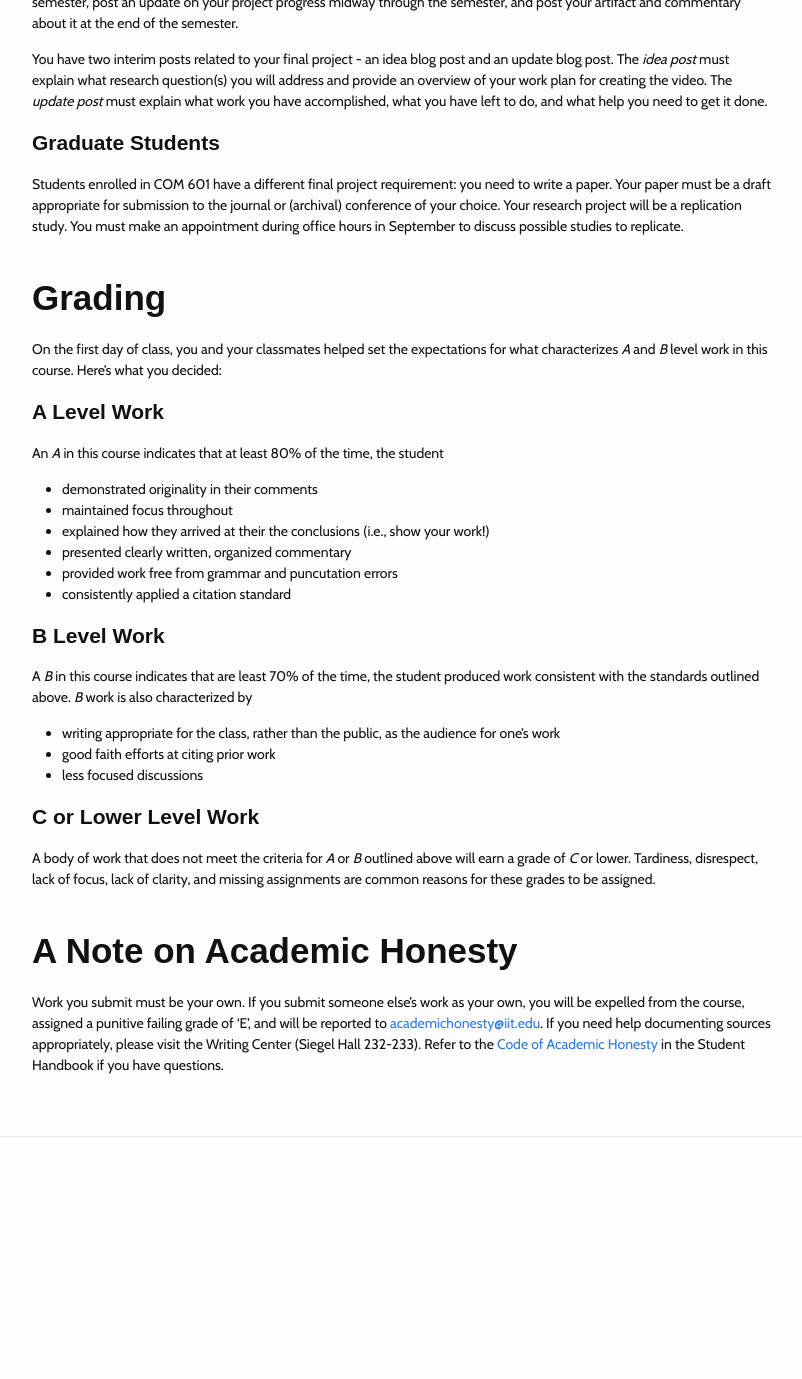
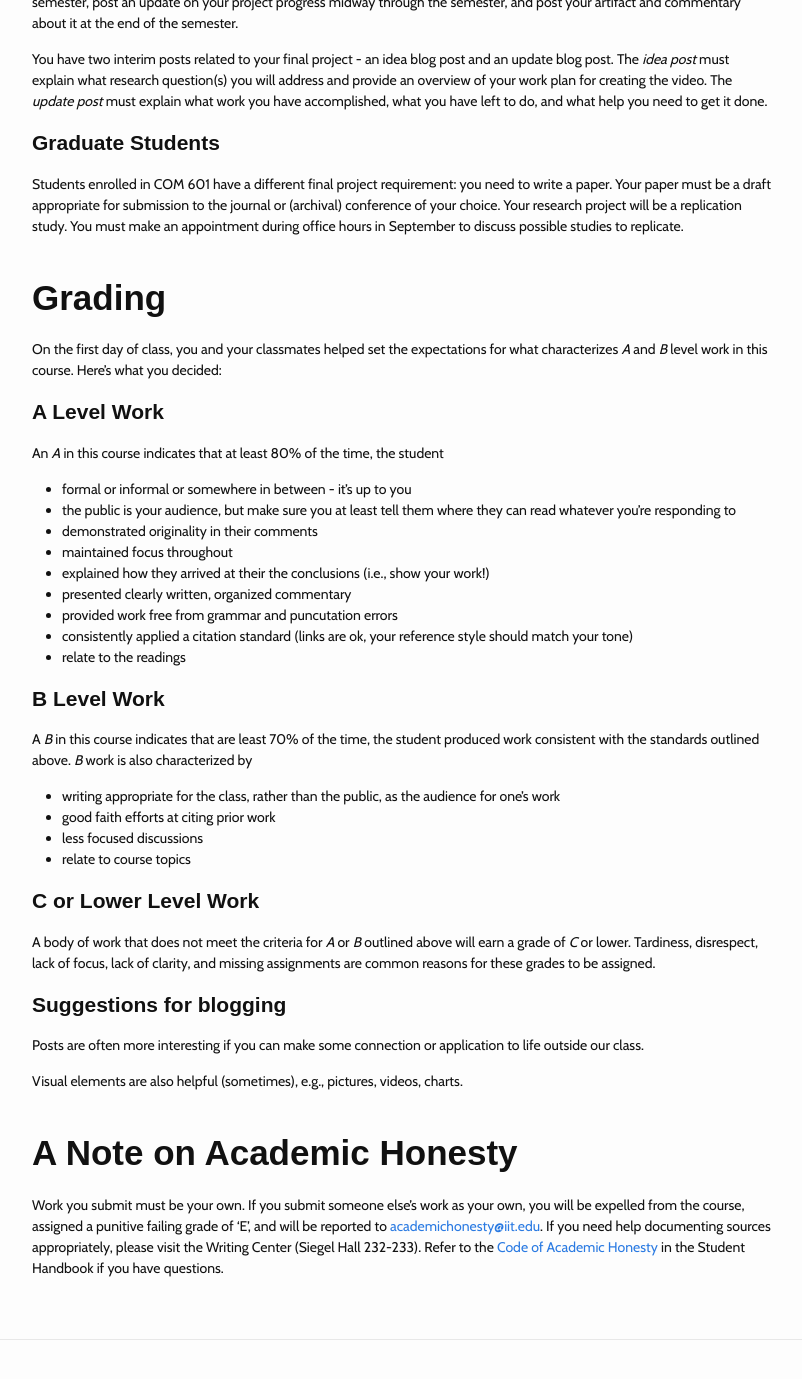
Before and after one commit to manarwala/research-methods-in-digital-humanities, a Jekyll site: the page built from assignments.md, in a window 1280 px wide and 1400 px high, scrolled down 1601 px. Shown: the top 1379 px of the window, without its empty margins (238-1040 px from the left). Built offline with Jekyll 4.4.1, drawn with Linux system fonts in a browser that asks for light colours; some web fonts are replaced; before the commit the page ends 2798 px from its top, so only the background shows below that.

Commit message:
update rubric for blog posts

```diff
--- a/assignments.md
+++ b/assignments.md
@@ -49,12 +49,15 @@ On the first day of class, you and your classmates helped set the expectations f
 
 An _A_ in this course indicates that at least 80% of the time, the student
 
+* formal or informal or somewhere in between - it's up to you
+* the public is your audience, but make sure you at least tell them where they can read whatever you're responding to
 * demonstrated originality in their comments
 * maintained focus throughout
 * explained how they arrived at their the conclusions (i.e., show your work!)
 * presented clearly written, organized commentary
 * provided work free from grammar and puncutation errors
-* consistently applied a citation standard
+* consistently applied a citation standard (links are ok, your reference style should match your tone)
+* relate to the readings
 
 ## B Level Work
 
@@ -63,11 +66,18 @@ A _B_ in this course indicates that are least 70% of the time, the student produ
 * writing appropriate for the class, rather than the public, as the audience for one's work
 * good faith efforts at citing prior work
 * less focused discussions
+* relate to course topics
 
 ## C or Lower Level Work
 
 A body of work that does not meet the criteria for _A_ or _B_ outlined above will earn a grade of _C_ or lower. Tardiness, disrespect, lack of focus, lack of clarity, and missing assignments are common reasons for these grades to be assigned.
 
+## Suggestions for blogging
+
+Posts are often more interesting if you can make some connection or application to life outside our class.
+
+Visual elements are also helpful (sometimes), e.g., pictures, videos, charts.
+
 # A Note on Academic Honesty
 
 Work you submit must be your own. If you submit someone else’s work as your own, you will be expelled from the course, assigned a punitive failing grade of ‘E’, and will be reported to [academichonesty@iit.edu](mailto:academichonesty@iit.edu). If you need help documenting sources appropriately, please visit the Writing Center (Siegel Hall 232-233). Refer to the [Code of Academic Honesty](http://www.iit.edu/student_affairs/handbook/information_and_regulations/code_of_academic_honesty.shtml) in the Student Handbook if you have questions.
```
